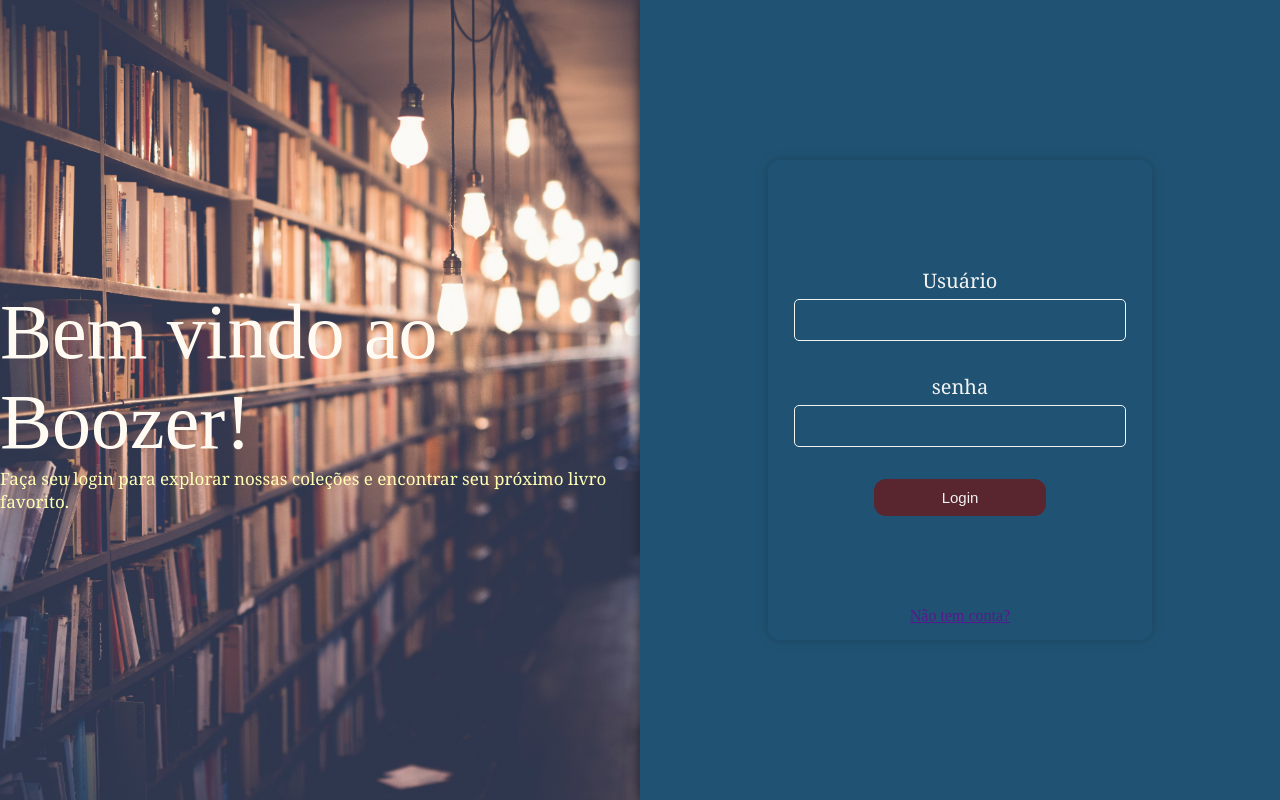
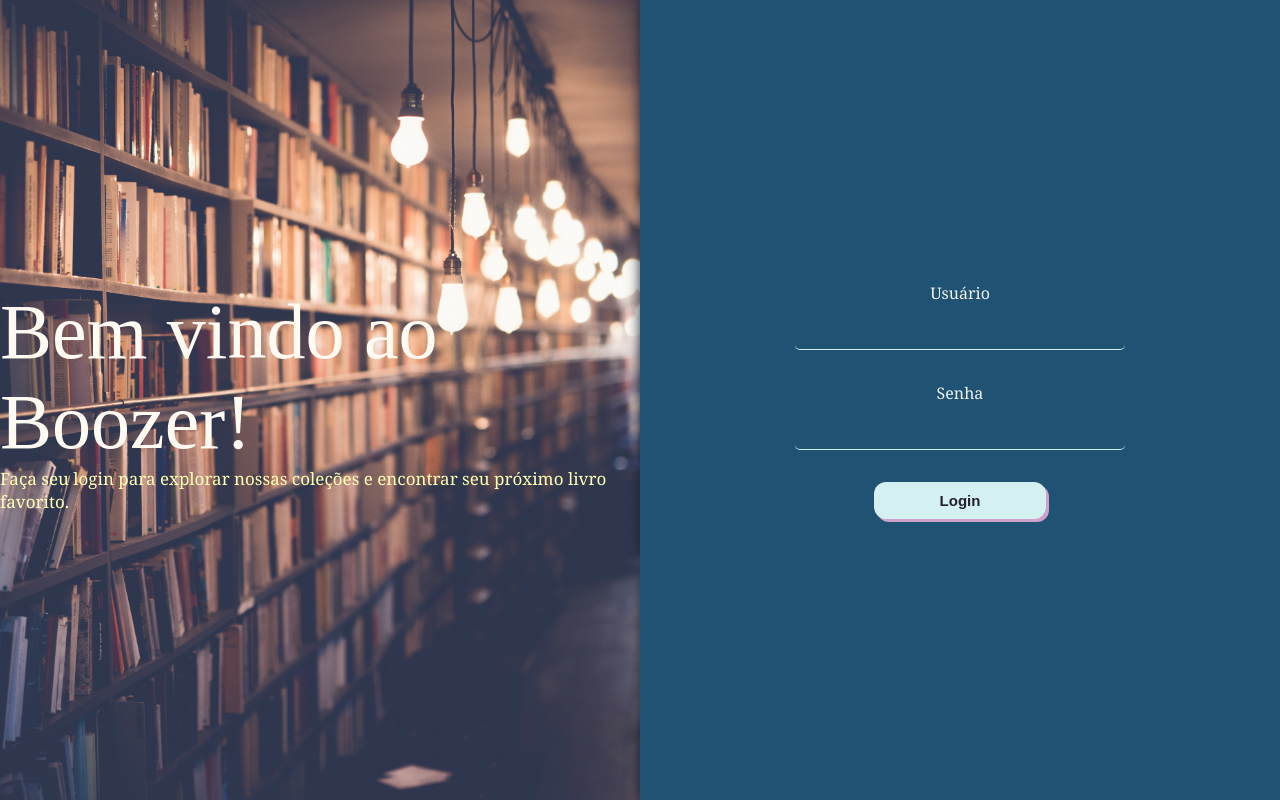
Before and after one commit to Omigaass/INDEV_BOOZER, a PHP site: page /HTML/ABRE_LOGIN.HTML in a window 1280 px wide. Run offline with PHP 8.4, Linux system fonts and the light colour scheme; some web fonts are replaced.

Commit message:
BOOZER-V0.03

```diff
--- a/CSS/ABRE_LOGIN.CSS
+++ b/CSS/ABRE_LOGIN.CSS
@@ -28,7 +28,11 @@
     font-size: 78px;
     font-family: BilboSwashCapsRegular;
     color: var(--bege-light);
+    transition: all 0.3s;
+}   .title:hover{
+    font-size: 80px;
 }
+
 
 .subtitle{
     font-size: 17px;
@@ -53,7 +57,6 @@
     display: flex;
     flex-direction: column;
     justify-content: center;
-    box-shadow: 0px 0px 12px 0px rgba(0,0,0,0.2);
 }
 
 .login_sec form{
@@ -72,34 +75,47 @@
     flex-direction: column;
 }
 
-.textfield label{
-    font-size: 20px;
+.label {
+    font-size: 16px;
     font-family: Cambria, Cochin, Georgia, Times, 'Times New Roman', serif;
     color: var(--claro);
     padding-bottom: 5px;
-}
+    transition: top 0.3s ease-out, left 0.3s ease-out, font-size 0.3s ease-out;
+    pointer-events: none;
+  }
 
-.textfield input{
+  .input {
     width: 40vh;
     height: 5vh;
     background-color: var(--azul-quente);
-    border: 1px solid var(--claro);
+    border: 0px;
+    border-bottom: 1px solid var(--softcolor01);
     border-radius: 5px;
     padding: 0px 0px 0px 10px;
-}
+    transition: all 0.4s;
+  }
 
-.textfield input:focus-visible{
-    border: 1px solid var(--claro-dark);
+  .input:focus-visible {
+    background-color: var(--softcolor01);
     border-radius: 15px;
     outline: 0;
-}
+  }
 
 .btn_login{
     width: 50%;
     padding: 10px 20px;
     border-radius: 12px;
     border: 0px solid;
-    background-color: var(--vinho);
+    box-shadow: 3px 3px 0px 0px var(--softcolor17);
+    background-color: var(--softcolor01);
+    color: var(--preto-light);
+    font-size: 15px;
+    transition: all 0.3s;
+    font-weight: 700;
+}
+
+.btn_login:hover{
+    background-color: var(--strongcolor17);
     color: var(--claro);
     font-size: 15px;
 }
--- a/CSS/MAIN.CSS
+++ b/CSS/MAIN.CSS
@@ -119,7 +119,7 @@
     --strongcolor16: #ff9333;
 
     --softcolor17: #cfa1c9;
-    --strongcolor17: #8b1f70;
+    --strongcolor17: #af3d93;
 
     --softcolor18: #9c7b9a;
     --strongcolor18: #61164e;
--- a/HTML/ABRE_LOGIN.HTML
+++ b/HTML/ABRE_LOGIN.HTML
@@ -19,16 +19,15 @@
                 <div class="login_sec">
                     <form action="" class="login_card">
                         <div class="textfield">
-                            <label for="usuario">Usuário</label>
-                            <input type="text" name="usuario">
+                            <label class="label" for="usuario">Usuário</label>
+                            <input class="input" type="text" name="usuario" required>
                         </div>
                         <div class="textfield">
-                            <label for="senha">senha</label>
-                            <input type="password" name="senha">
+                            <label class="label" for="senha">Senha</label>
+                            <input class="input" type="password" name="senha" required>
                         </div>
                         <button type="submit" class="btn_login">Login</button>
                     </form>
-                    <div class="login_menu"><a href="" class="register">Não tem conta?</a></div>
                 </div>
             </div>
         </main>
```
